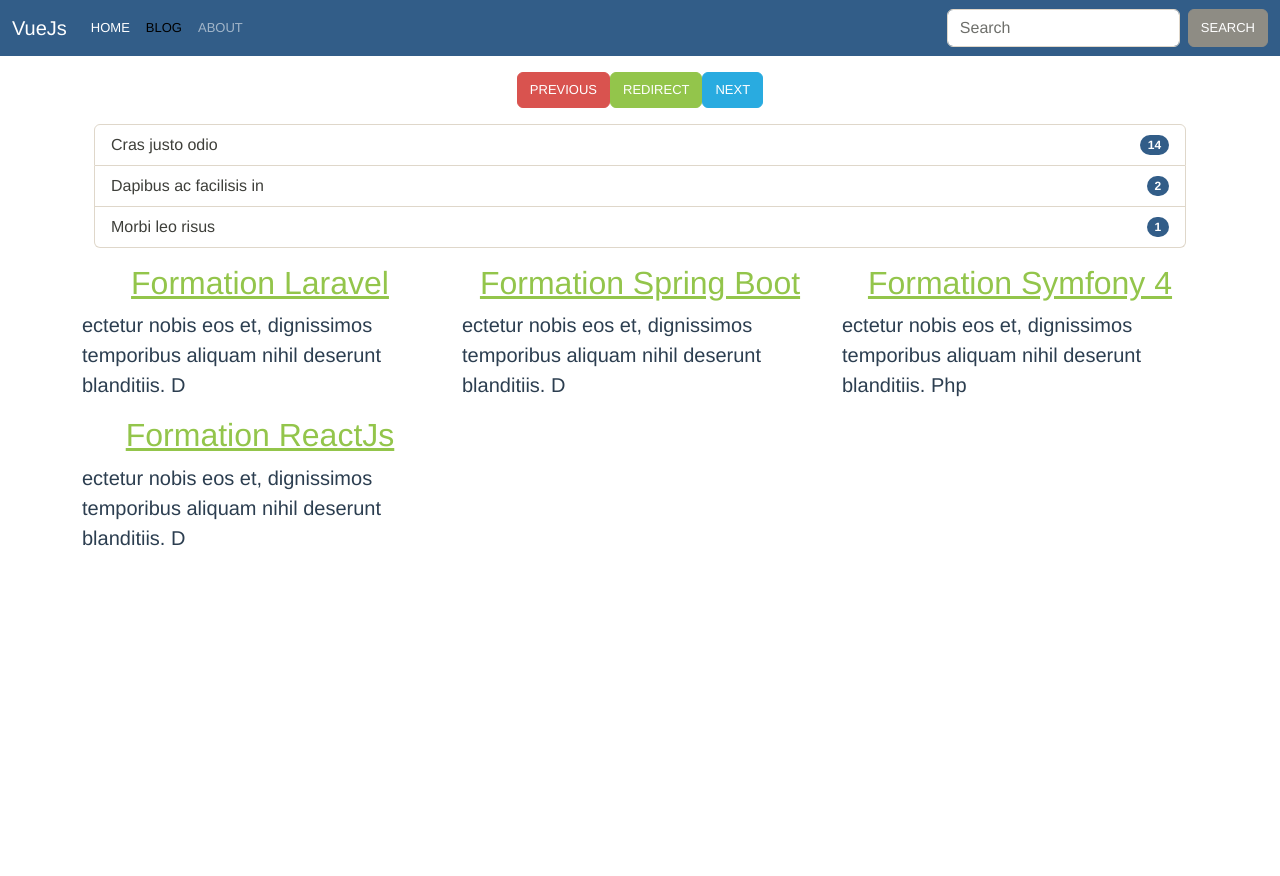
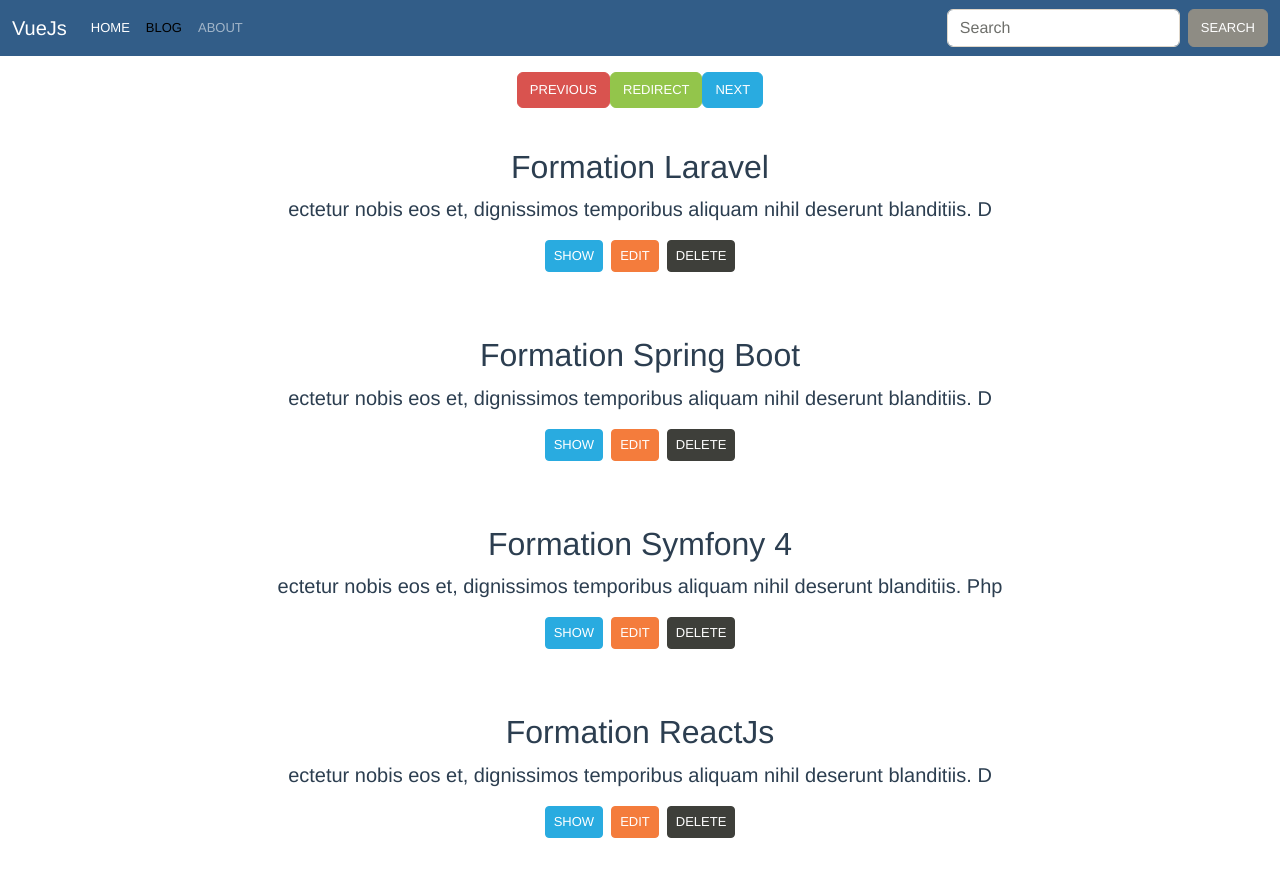
Before and after one commit to Ya27cine/vuejs3-navigation, a Vue app: page /blog in a window 1280 px wide. Before the commit the page ends 800 px from the top, so only its background shows below. Built offline with nearby package versions, Linux system fonts and the light colour scheme; data requests are answered from the project's data file.

Commit message:
One Post Template

```diff
--- /dev/null
+++ b/src/views/blog/OnePost.vue
@@ -0,0 +1,24 @@
+<template>
+    <h2 @click="toggle = !toggle">
+                    {{ post.title}}
+                </h2>
+            <p class="lead" v-if="toggle">{{ post.content}}</p>
+
+            <div class="my-3">
+                <router-link class="btn btn-sm btn-info" :to="{name: 'post-show', params: {id: post.id, slug: post.slug} }">Show</router-link>
+                <button class="btn btn-sm btn-warning ms-2">Edit</button>
+                <button class="btn btn-sm btn-dark ms-2">Delete</button>
+            </div>
+</template>
+<script>
+export default {
+    props: {
+        post: Object,
+        toggle: Boolean
+    }
+
+}
+</script>
+<style >
+
+</style>
--- a/src/views/blog/Show.vue
+++ b/src/views/blog/Show.vue
@@ -19,11 +19,9 @@ export default {
         }
     },
     mounted() {
-        setTimeout( () => {
              fetch("http://localhost:3000/posts/"+this.id).then( r => r.json() )
             .then( data => this.post = data)
             .catch( err => console.log(err))
-        }, 1000)
 
     },
 }
--- a/src/views/blog/index.vue
+++ b/src/views/blog/index.vue
@@ -1,43 +1,30 @@
 <template>
-    <div class="container my-3 ">
-        <ul class="list-group">
-        <li class="list-group-item d-flex justify-content-between align-items-center">
-            Cras justo odio
-            <span class="badge bg-primary rounded-pill">14</span>
-        </li>
-        <li class="list-group-item d-flex justify-content-between align-items-center">
-            Dapibus ac facilisis in
-            <span class="badge bg-primary rounded-pill">2</span>
-        </li>
-        <li class="list-group-item d-flex justify-content-between align-items-center">
-            Morbi leo risus
-            <span class="badge bg-primary rounded-pill">1</span>
-        </li>
-        </ul>
-    </div>
 
-    <div class="row">
-        <div class="col-md-4" v-for="post in posts">
-            <h2>
-                <router-link :to="{name: 'post-show', params: {id: post.id, slug: post.slug} }">
-                    {{ post.title}}
-                </router-link>
-                </h2>
-            <p class="lead text-start">{{ post.content}}</p>
+    <div class="row" v-if="posts.length">
+        <div class="col-md-12 my-4" v-for="post in posts">
+            <OnePost  :toggle="toggle" :post="post"/>
         </div>
     </div>
+    <div v-else class="text-center">Loading ...</div>
 </template>
 
 
 <script>
+
+import OnePost from "./OnePost.vue";
+
 export default {
-
+    components: {
+        OnePost
+    },
     data() {
         return {
+            toggle: true,
             posts: []
         }
     },
     mounted() {
+
         fetch("http://localhost:3000/posts").then( r => r.json() )
             .then( data => this.posts = data)
             .catch( err => console.log(err))
```
